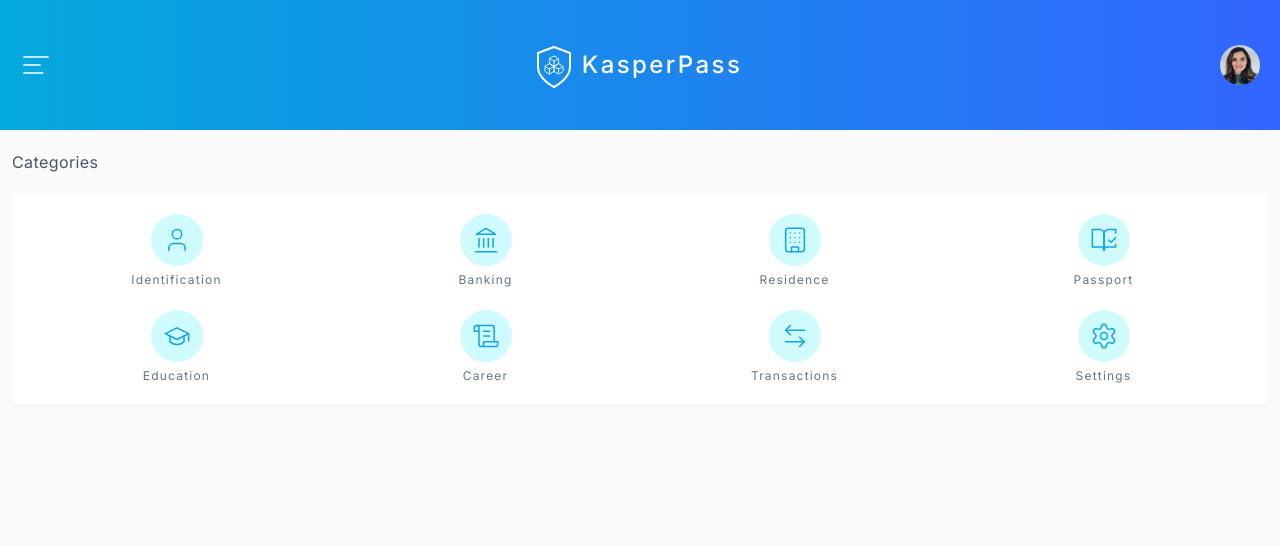
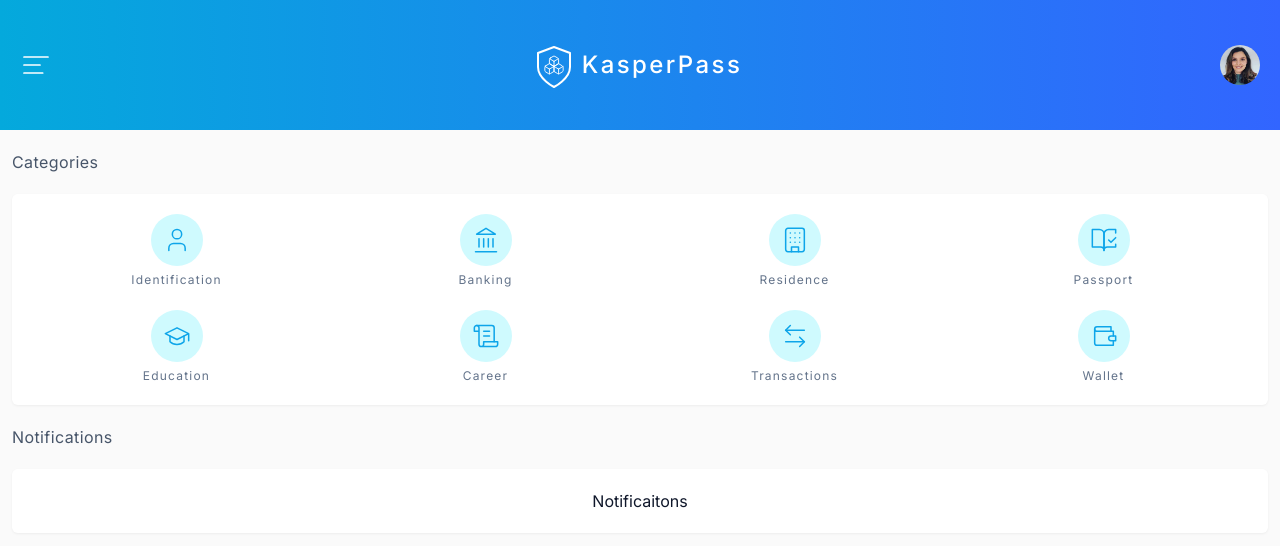
Before and after one commit to Jonathan-Vandenberg/kasperpass, a Next.js app: page / in a window 1280 px wide. Shown: the top 546 px of the page. Built offline with nearby package versions, Linux system fonts and the light colour scheme.

Commit message:
restructured icons nesting

```diff
--- a/app/page.tsx
+++ b/app/page.tsx
@@ -1,13 +1,19 @@
-import Home from "@/components/ui/home";
+import CategoriesIcons from "@/components/ui/categories-icons";
+import Container from "@/components/ui/container";
+import Notifications from "@/components/ui/notifications";
 import SectionLabel from "@/components/ui/section-label";
 
 export default function Page() {
   return (
     <main title="App" className="max-h-screen">
-      <SectionLabel title="Categories" />
-      <div className="px-3">
-        <Home />
-      </div>
+      <Container>
+        <>
+          <SectionLabel title="Categories" />
+          <CategoriesIcons />
+          <SectionLabel title="Notifications" />
+          <Notifications />
+        </>
+      </Container>
     </main>
   );
 }
--- /dev/null
+++ b/app/wallet/page.tsx
@@ -0,0 +1,15 @@
+import React from "react";
+
+import Link from "next/link";
+import { Button } from "@/components/ui/button";
+
+export default function page() {
+  return (
+    <div className="">
+      <h2>Wallet page</h2>
+      <Button>
+        <Link href="/">Home</Link>
+      </Button>
+    </div>
+  );
+}
--- /dev/null
+++ b/components/svg/wallet.tsx
@@ -0,0 +1,30 @@
+import React from "react";
+
+export default function Wallet({
+  width = 24,
+  height = 24,
+  stroke = 2,
+}: {
+  width?: number;
+  height?: number;
+  stroke?: number;
+}) {
+  return (
+    <svg
+      xmlns="http://www.w3.org/2000/svg"
+      width={width}
+      height={height}
+      viewBox="0 0 24 24"
+      fill="none"
+      stroke="currentColor"
+      strokeWidth={stroke}
+      strokeLinecap="round"
+      strokeLinejoin="round"
+      className="lucide lucide-wallet"
+    >
+      <path d="M20 12V8H6a2 2 0 0 1-2-2c0-1.1.9-2 2-2h12v4"></path>
+      <path d="M4 6v12c0 1.1.9 2 2 2h14v-4"></path>
+      <path d="M18 12a2 2 0 0 0-2 2c0 1.1.9 2 2 2h4v-4h-4z"></path>
+    </svg>
+  );
+}
--- a/components/ui/categories-icons.tsx
+++ b/components/ui/categories-icons.tsx
@@ -1,4 +1,4 @@
-import React from "react";
+import React, { ReactElement, ReactNode } from "react";
 import Settings from "../svg/settings";
 import Career from "../svg/career";
 import Education from "../svg/education";
@@ -9,91 +9,59 @@ import Transactions from "../svg/transactions";
 import Banking from "../svg/bank";
 import Card from "./card";
 import Link from "next/link";
+import Wallet from "../svg/wallet";
+
+export function Icon({
+  title,
+  children,
+  href,
+}: {
+  title: string;
+  children: ReactNode;
+  href?: string;
+}) {
+  return (
+    <div className="flex flex-col items-center space-y-1">
+      <Link href="/identification">
+        <div className="flex justify-center text-sky-500 bg-cyan-100 rounded-full aspect-square items-center p-3">
+          {children}
+        </div>
+      </Link>
+      <p className="text-xs text-slate-500 leading-relaxed tracking-widest">
+        {title}
+      </p>
+    </div>
+  );
+}
 
 export default function CategoriesIcons() {
   return (
     <Card>
       <div className="grid grid-cols-4 gap-5 w-full text-slate-700 bg-white">
-        <div className="flex flex-col items-center space-y-1">
-          <Link href="/identification">
-            <div className="flex justify-center text-sky-500 bg-cyan-100 rounded-full aspect-square items-center p-3">
+        <Icon title="Identification" href="/identification">
           <Identification width={28} height={28} stroke={1.3} />
-            </div>
-          </Link>
-          <p className="text-xs text-slate-500 leading-relaxed tracking-widest">
-            Identification
-          </p>
-        </div>
-        <div className="flex flex-col items-center space-y-1">
-          <Link href="/banking">
-            <div className="flex justify-center text-sky-500 bg-cyan-100 rounded-full aspect-square items-center p-3">
+        </Icon>
+        <Icon title="Banking" href="/banking">
           <Banking width={28} height={28} stroke={1.3} />
-            </div>
-          </Link>
-          <p className="text-xs text-slate-500 leading-relaxed tracking-widest">
-            Banking
-          </p>
-        </div>
-        <div className="flex flex-col items-center space-y-1">
-          <Link href="/residence">
-            <div className="flex justify-center text-sky-500 bg-cyan-100 rounded-full aspect-square items-center p-3">
+        </Icon>
+        <Icon title="Residence" href="/residence">
           <Residence width={28} height={28} stroke={1.3} />
-            </div>
-          </Link>
-          <p className="text-xs text-slate-500 leading-relaxed tracking-widest">
-            Residence
-          </p>
-        </div>
-        <div className="flex flex-col items-center space-y-1">
-          <Link href="/passport">
-            <div className="flex justify-center text-sky-500 bg-cyan-100 rounded-full aspect-square items-center p-3">
+        </Icon>
+        <Icon title="Passport" href="/passport">
           <Passport width={28} height={28} stroke={1.3} />
-            </div>
-          </Link>
-          <p className="text-xs text-slate-500 leading-relaxed tracking-widest">
-            Passport
-          </p>
-        </div>
-        <div className="flex flex-col items-center space-y-1">
-          <Link href="/education">
-            <div className="flex justify-center text-sky-500 bg-cyan-100 rounded-full aspect-square items-center p-3">
+        </Icon>
+        <Icon title="Education" href="/education">
           <Education width={28} height={28} stroke={1.3} />
-            </div>
-          </Link>
-          <p className="text-xs text-slate-500 leading-relaxed tracking-widest">
-            Education
-          </p>
-        </div>
-        <div className="flex flex-col items-center space-y-1">
-          <Link href="/career">
-            <div className="flex justify-center text-sky-500 bg-cyan-100 rounded-full aspect-square items-center p-3">
+        </Icon>
+        <Icon title="Career" href="/career">
           <Career width={28} height={28} stroke={1.3} />
-            </div>
-          </Link>
-          <p className="text-xs text-slate-500 leading-relaxed tracking-widest">
-            Career
-          </p>
-        </div>
-        <div className="flex flex-col items-center space-y-1">
-          <Link href="/transactions">
-            <div className="flex justify-center text-sky-500 bg-cyan-100 rounded-full aspect-square items-center p-3">
+        </Icon>
+        <Icon title="Transactions" href="/transactions">
           <Transactions width={28} height={28} stroke={1.3} />
-            </div>
-          </Link>
-          <p className="text-xs text-slate-500 leading-relaxed tracking-widest">
-            Transactions
-          </p>
-        </div>
-        <div className="flex flex-col items-center space-y-1">
-          <Link href="/settings">
-            <div className="flex justify-center text-sky-500 bg-cyan-100 rounded-full aspect-square items-center p-3">
-              <Settings width={28} height={28} stroke={1.3} />
-            </div>
-          </Link>
-          <p className="text-xs text-slate-500 leading-relaxed tracking-widest">
-            Settings
-          </p>
-        </div>
+        </Icon>
+        <Icon title="Wallet" href="/wallet">
+          <Wallet width={28} height={28} stroke={1.3} />
+        </Icon>
       </div>
     </Card>
   );
--- /dev/null
+++ b/components/ui/container.tsx
@@ -0,0 +1,5 @@
+import React, { ReactElement } from "react";
+
+export default function Container({ children }: { children: ReactElement }) {
+  return <div className="px-3">{children}</div>;
+}
--- a/components/ui/home.tsx
+++ /dev/null
@@ -1,5 +0,0 @@
-import CategoriesIcons from "./categories-icons";
-
-export default function Home() {
-  return <CategoriesIcons />;
-}
--- a/components/ui/nav.tsx
+++ b/components/ui/nav.tsx
@@ -22,6 +22,7 @@ import Education from "../svg/education";
 import Career from "../svg/career";
 import Transactions from "../svg/transactions";
 import Settings from "../svg/settings";
+import Wallet from "../svg/wallet";
 
 export default function Nav() {
   return (
@@ -82,11 +83,19 @@ export default function Nav() {
                 </div>
               </DropdownMenuItem>
             </Link>
-            <Link href="transactions">
+            <Link href="/transactions">
               <DropdownMenuItem>
                 <div className="space-x-2 flex">
                   <Transactions />
                   <p>Transactions</p>
+                </div>
+              </DropdownMenuItem>
+            </Link>
+            <Link href="/wallet">
+              <DropdownMenuItem>
+                <div className="space-x-2 flex">
+                  <Wallet />
+                  <p>Wallet</p>
                 </div>
               </DropdownMenuItem>
             </Link>
--- /dev/null
+++ b/components/ui/notifications.tsx
@@ -0,0 +1,10 @@
+import React from "react";
+import Card from "./card";
+
+export default function Notifications() {
+  return (
+    <Card>
+      <div>Notificaitons</div>
+    </Card>
+  );
+}
--- a/components/ui/section-label.tsx
+++ b/components/ui/section-label.tsx
@@ -2,6 +2,6 @@ import React from "react";
 
 export default function SectionLabel({ title }: { title: string }) {
   return (
-    <div className="w-full px-3 py-5 text-slate-600 tracking-wide">{title}</div>
+    <div className="w-full py-5 text-slate-600 tracking-wide">{title}</div>
   );
 }
```
Also changed, not shown: 1 other file (tests, documents, lock files or other folders). Lines whose indentation alone changed are shown as unchanged.
